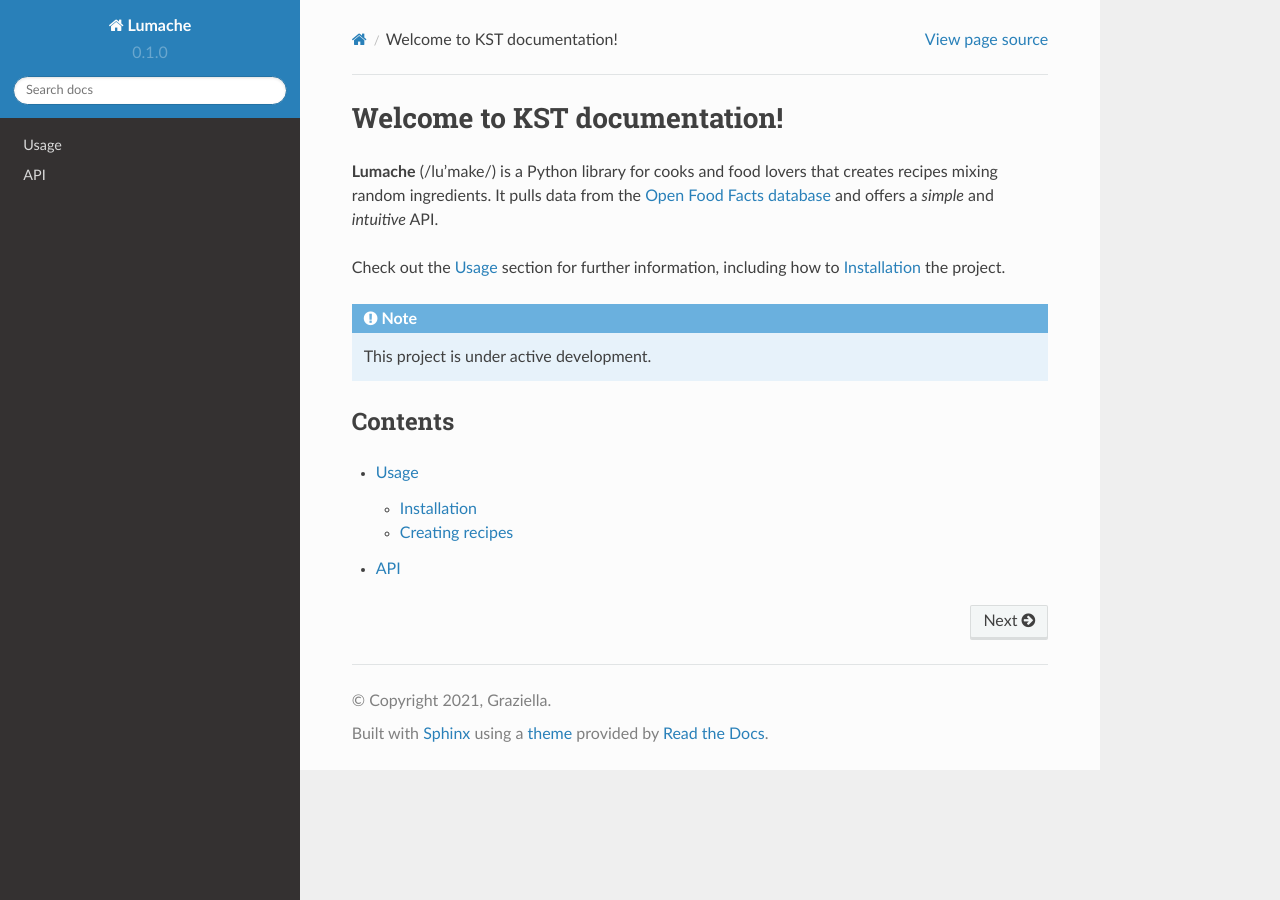
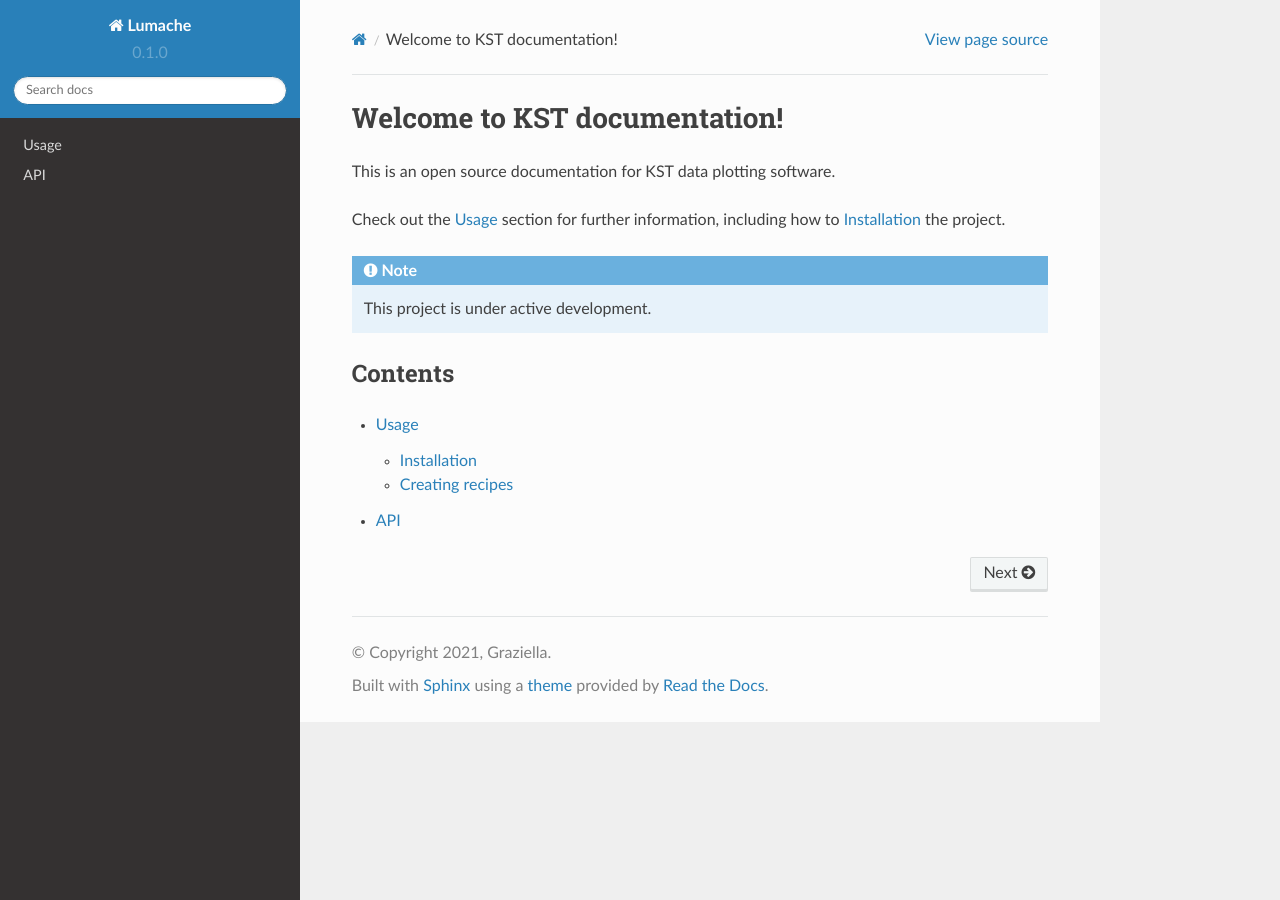
Before and after one commit to wattsjake/kst2-visualize-your-data, a Sphinx documentation site: the page built from docs/source/index.rst, in a window 1280 px wide. Built offline with Sphinx 7.4.7 and the Read the Docs theme 2.0.0, drawn with Linux system fonts in a browser that asks for light colours.

Commit message:
simple message

```diff
--- a/docs/source/index.rst
+++ b/docs/source/index.rst
@@ -1,10 +1,7 @@
 Welcome to KST documentation!
 ===================================
 
-**Lumache** (/lu'make/) is a Python library for cooks and food lovers
-that creates recipes mixing random ingredients.
-It pulls data from the `Open Food Facts database <https://world.openfoodfacts.org/>`_
-and offers a *simple* and *intuitive* API.
+This is an open source documentation for KST data plotting software.
 
 Check out the :doc:`usage` section for further information, including
 how to :ref:`installation` the project.
```
